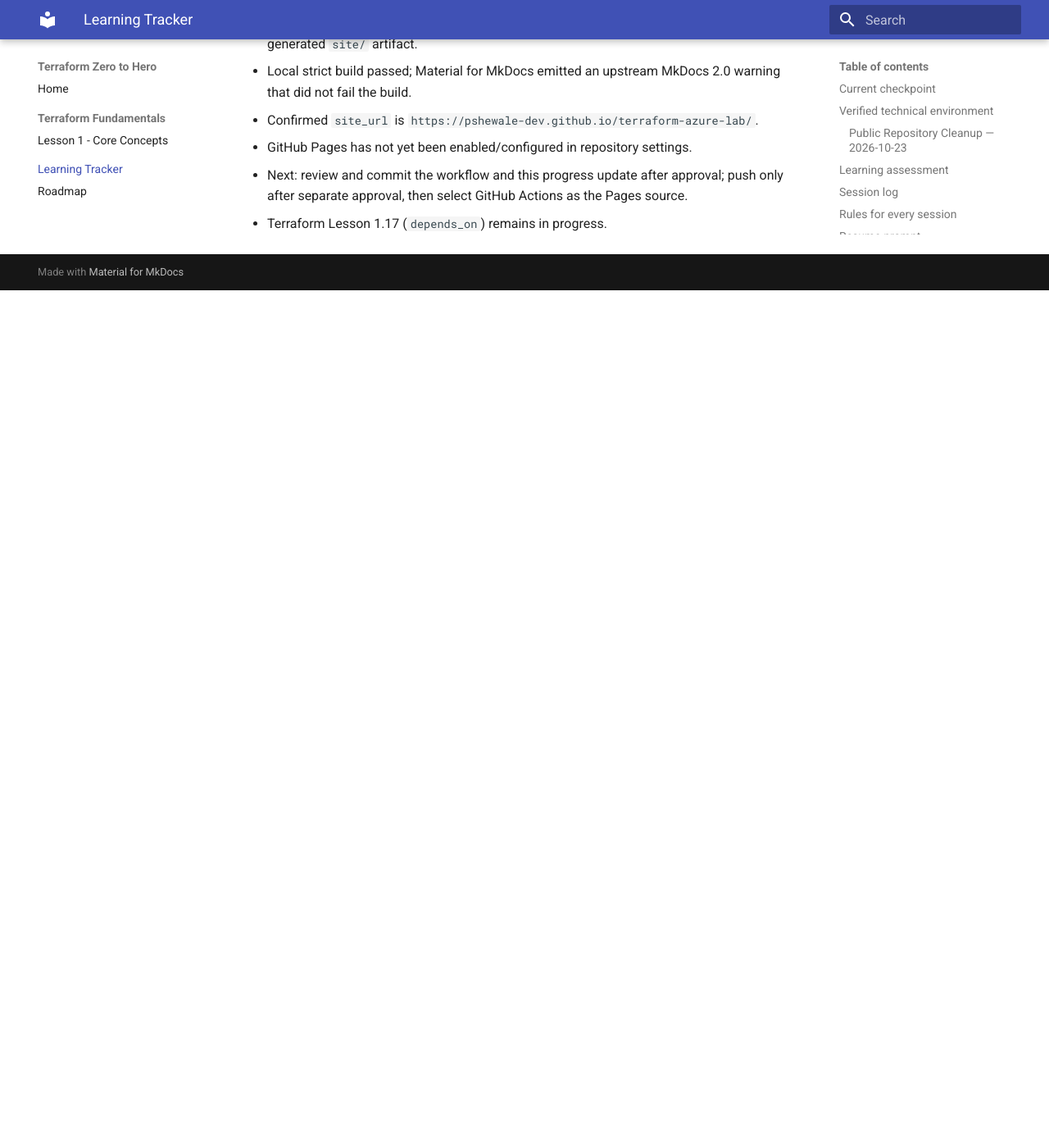
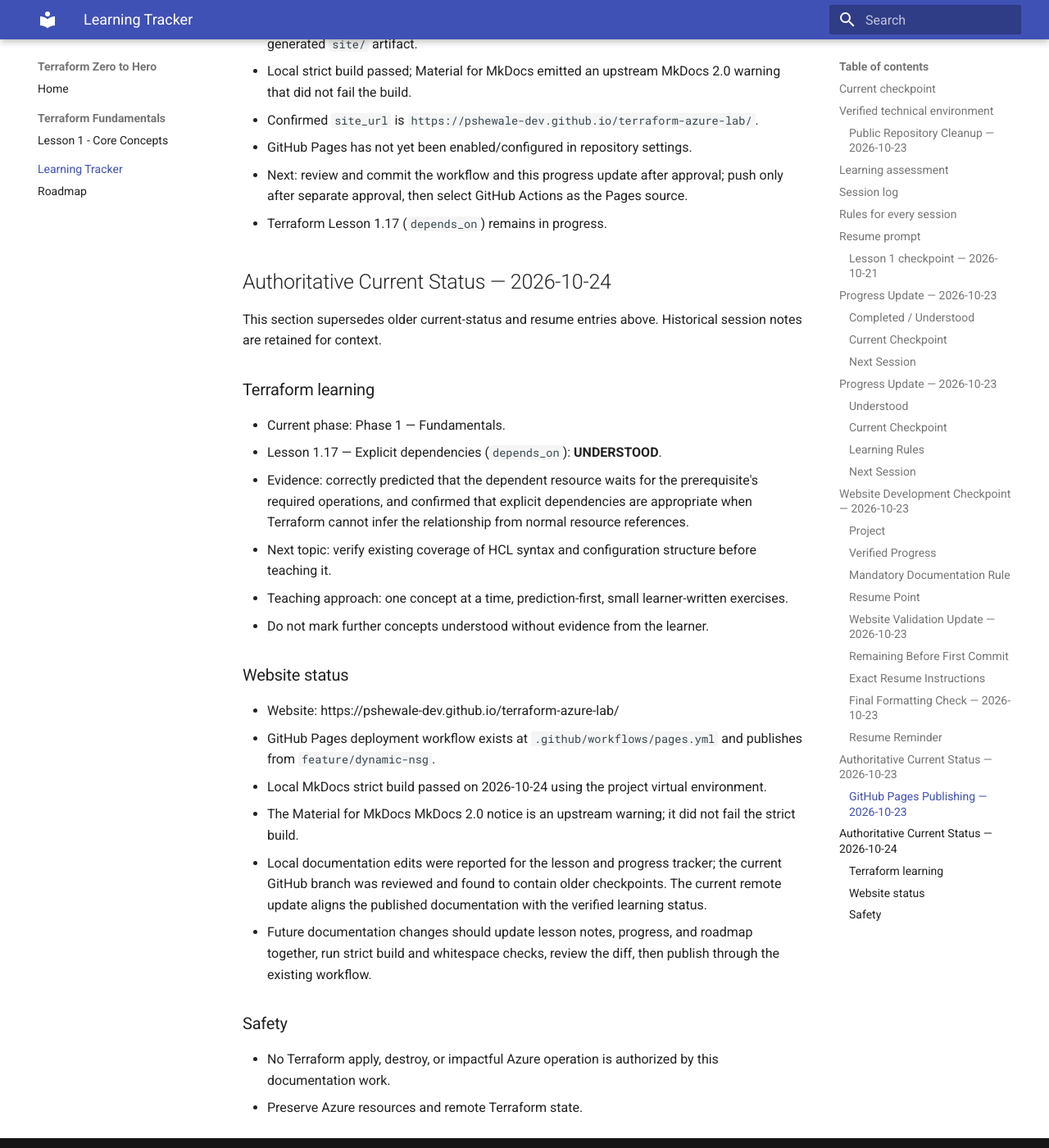
Before and after one commit to pshewale-dev/terraform-azure-lab, an MkDocs documentation site: the page built from docs/LEARNING-PROGRESS.md, in a window 1280 px wide and 1400 px high, scrolled down 8121 px. Shown: the whole window at 82% size. Built offline with MkDocs 1.6.1 and Material for MkDocs 9.7.7, drawn with Linux system fonts in a browser that asks for light colours; before the commit the page ends 8475 px from its top, so only the background shows below that.

Commit message:
docs: reconcile learning progress and website status

```diff
--- a/docs/LEARNING-PROGRESS.md
+++ b/docs/LEARNING-PROGRESS.md
@@ -263,3 +263,27 @@ Website status:
 - Next: review and commit the workflow and this progress update after approval;
   push only after separate approval, then select GitHub Actions as the Pages source.
 - Terraform Lesson 1.17 (`depends_on`) remains in progress.
+
+## Authoritative Current Status — 2026-10-24
+
+This section supersedes older current-status and resume entries above. Historical session notes are retained for context.
+
+### Terraform learning
+- Current phase: Phase 1 — Fundamentals.
+- Lesson 1.17 — Explicit dependencies (`depends_on`): **UNDERSTOOD**.
+- Evidence: correctly predicted that the dependent resource waits for the prerequisite's required operations, and confirmed that explicit dependencies are appropriate when Terraform cannot infer the relationship from normal resource references.
+- Next topic: verify existing coverage of HCL syntax and configuration structure before teaching it.
+- Teaching approach: one concept at a time, prediction-first, small learner-written exercises.
+- Do not mark further concepts understood without evidence from the learner.
+
+### Website status
+- Website: https://pshewale-dev.github.io/terraform-azure-lab/
+- GitHub Pages deployment workflow exists at `.github/workflows/pages.yml` and publishes from `feature/dynamic-nsg`.
+- Local MkDocs strict build passed on 2026-10-24 using the project virtual environment.
+- The Material for MkDocs MkDocs 2.0 notice is an upstream warning; it did not fail the strict build.
+- Local documentation edits were reported for the lesson and progress tracker; the current GitHub branch was reviewed and found to contain older checkpoints. The current remote update aligns the published documentation with the verified learning status.
+- Future documentation changes should update lesson notes, progress, and roadmap together, run strict build and whitespace checks, review the diff, then publish through the existing workflow.
+
+### Safety
+- No Terraform apply, destroy, or impactful Azure operation is authorized by this documentation work.
+- Preserve Azure resources and remote Terraform state.
```
